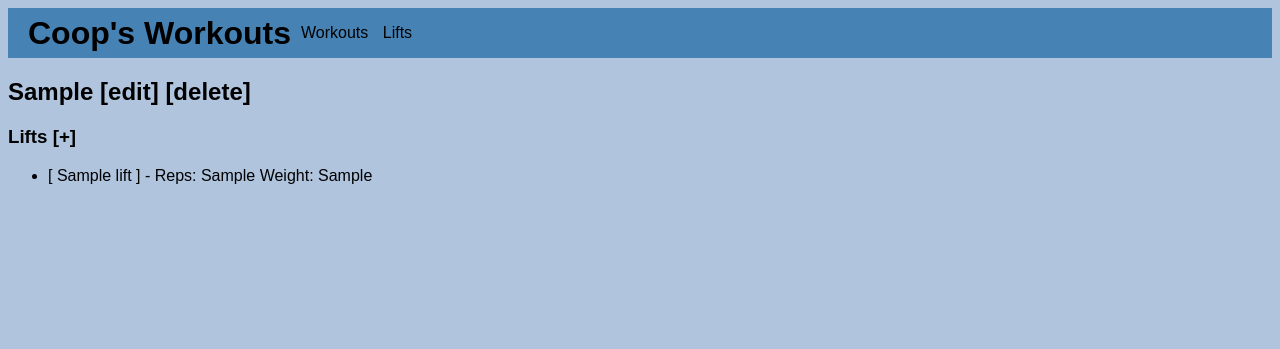
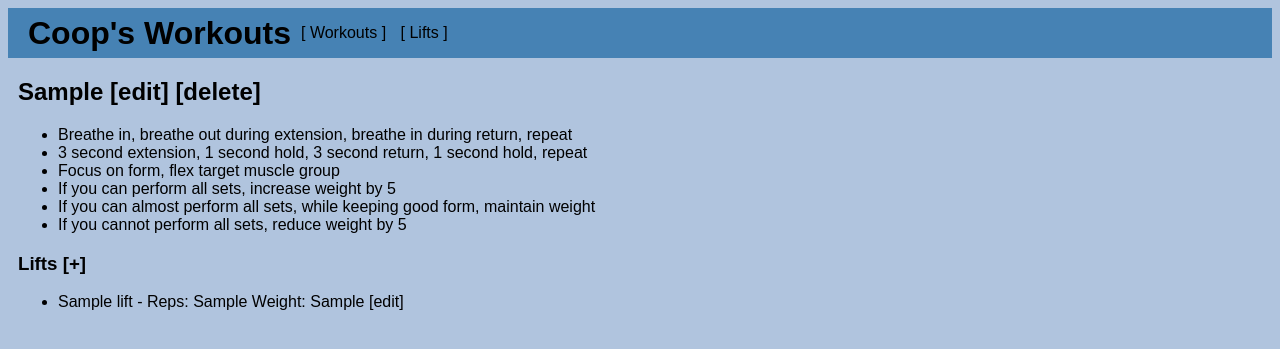
Before and after one commit to coopertuch/GA-Project-4, a Django app: page /workouts/1 in a window 1280 px wide. Shown: the top 349 px of the page. Run offline with Django 3.2, Linux system fonts and the light colour scheme; tables that the repository leaves empty hold one stand-in row (values such as "Sample post").

Commit message:
project complete

```diff
--- a/workout/static/css/workout.css
+++ b/workout/static/css/workout.css
@@ -11,9 +11,9 @@ a {
   color: black;
 }
 
-/* li {
-  list-style-type: none;
-} */
+.container {
+  margin-left: 10px;
+}
 
 .navigation {
   display: flex;
--- a/workout/templates/workout/base.html
+++ b/workout/templates/workout/base.html
@@ -8,8 +8,9 @@
     <div class="navigation">
       <a class="links" href="/"><h1 class="links">Coop's Workouts</h1></a>
       <nav>
-        <a class="links" href="/">Workouts</a>
-        <a class="links" href="/lifts">Lifts</a>
+        <a class="links" href="/">[ Workouts ]</a>
+        <a class="links" href="/lifts">[ Lifts ]</a>
+        <!-- <a class="links" href="">[ Sign In ]</a> -->
       </nav>
     </div>
     {% block content %} {% endblock %}
--- a/workout/templates/workout/lift_list.html
+++ b/workout/templates/workout/lift_list.html
@@ -1,4 +1,5 @@
 {% extends 'workout/base.html' %} {% block content %}
+<div class="container">
   <h2>Lifts<a href="{% url 'lift_create' %}"> [+]</a></h2>
   <ul>
     {% for lift in lifts %}
@@ -9,4 +10,5 @@
     </li>
     {% endfor %}
   </ul>
+</div>
 {% endblock %}
--- a/workout/templates/workout/workout_detail.html
+++ b/workout/templates/workout/workout_detail.html
@@ -1,19 +1,37 @@
 {% extends 'workout/base.html' %} {% block content %}
+<div class="container">
   <h2>
     {{ workout.muscle }}
     <a href="{% url 'workout_edit' pk=workout.pk %}">[edit]</a>
     <a href="{% url 'workout_delete' pk=workout.pk %}">[delete]</a>
   </h2>
+  <ul>
+    <li>
+      Breathe in, breathe out during extension, breathe in during return, repeat
+    </li>
+    <li>
+      3 second extension, 1 second hold, 3 second return, 1 second hold, repeat
+    </li>
+    <li>Focus on form, flex target muscle group</li>
+    <li>If you can perform all sets, increase weight by 5</li>
+    <li>
+      If you can almost perform all sets, while keeping good form, maintain
+      weight
+    </li>
+    <li>If you cannot perform all sets, reduce weight by 5</li>
+  </ul>
 
   <h3>Lifts <a href="{% url 'lift_create' %}">[+]</a></h3>
   <ul>
     {% for lift in workout.lifts.all %}
     <li>
       <p>
-      <a href="{% url 'lift_detail' pk=lift.pk %}">[ {{ lift.lift_name }} ]</a>
-      - Reps: {{ lift.reps }} Weight: {{ lift.weight }}
+        {{ lift.lift_name }} - Reps: {{ lift.reps }} Weight: {{ lift.weight }}
+        <a href="{% url 'lift_edit' pk=lift.pk %}">[edit]</a>
       </p>
+      <p></p>
     </li>
     {% endfor %}
   </ul>
+</div>
 {% endblock %}
--- a/workout/templates/workout/workout_list.html
+++ b/workout/templates/workout/workout_list.html
@@ -1,4 +1,5 @@
 {% extends 'workout/base.html' %} {% block content %}
+<div class="container">
   <h2>Workouts <a href="{% url 'workout_create' %}">[+]</a></h2>
   <ul>
     {% for workout in workouts %}
@@ -9,4 +10,5 @@
     </li>
     {% endfor %}
   </ul>
+</div>
 {% endblock %}
--- a/workout/views.py
+++ b/workout/views.py
@@ -25,7 +25,7 @@ def workout_create(request):
         form = WorkoutForm(request.POST)
         if form.is_valid():
             workout = form.save()
-            return redirect('workout_detail', pk=workout.pk)
+            return redirect('/', pk=workout.pk)
     else:
         form = WorkoutForm()
     return render(request, 'workout/workout_form.html', {'form': form})
@@ -37,7 +37,7 @@ def lift_create(request):
         form = LiftForm(request.POST)
         if form.is_valid():
             lift = form.save()
-            return redirect('lift_detail', pk=lift.pk)
+            return redirect('/', pk=lift.pk)
     else:
         form = LiftForm()
     return render(request, 'workout/lift_form.html', {'form': form})
@@ -48,7 +48,7 @@ def workout_edit(request, pk):
         form = WorkoutForm(request.POST, instance=workout)
         if form.is_valid():
             workout = form.save()
-            return redirect('workout_detail', pk=workout.pk)
+            return redirect('/', pk=workout.pk)
     else:
         form = WorkoutForm(instance=workout)
     return render(request, 'workout/workout_form.html', {'form': form})
@@ -59,7 +59,7 @@ def lift_edit(request, pk):
         form = LiftForm(request.POST, instance=lift)
         if form.is_valid():
             workout = form.save()
-            return redirect('lift_detail', pk=lift.pk)
+            return redirect('/', pk=lift.pk)
     else:
         form = LiftForm(instance=lift)
     return render(request, 'workout/lift_form.html', {'form': form})
```
Also changed, not shown: workout/templates/workout/lift_detail.html (+7 -5 lines), workout/templates/workout/lift_form.html (+7 -5 lines), workout/templates/workout/workout_form.html (+7 -5 lines). Lines whose indentation alone changed are shown as unchanged.
